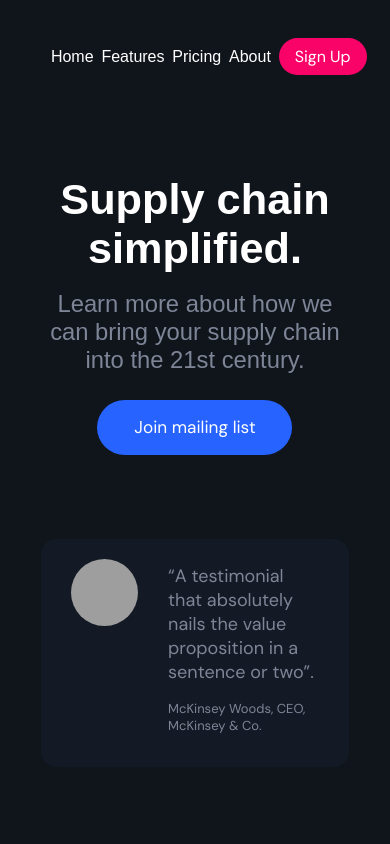
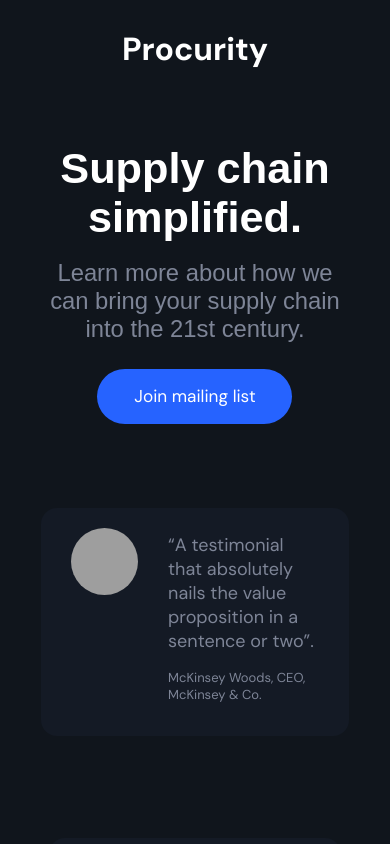
Before and after one commit to rayanwaked/procure-project, a React (Create React App) app: page / in a window 390 px wide. Shown: the top 844 px of the page. Built offline with nearby package versions, Linux system fonts and the light colour scheme; grey boxes are pictures that could not be loaded.

Commit message:
Mobile and desktop landing navigation complete.

```diff
--- a/src/pages/landing/navigation/navigation.css
+++ b/src/pages/landing/navigation/navigation.css
@@ -1,4 +1,26 @@
 .LandingNavigation {
+    display: flex;
+    flex-direction: row;
+    justify-content: space-between;
+}
+
+.LandingNavigationLogos {
+    display: flex;
+    flex-direction: row;
+    justify-content: flex-start;
+}
+
+.LandingNavigationLogo {
+    color: #fff;
+    font-family: 'DM Sans', regular, sans-serif;
+    font-size: 20px;
+    font-weight: bold;
+    margin-top: 48px;
+}
+
+@media (min-width: 850px) {
+
+    .LandingNavigationLinks {
         display: flex;
         flex-direction: row;
         justify-content: flex-end;
@@ -7,6 +29,7 @@
 
     .LandingNavigationLink {
         color: #fff;
+        font-family: 'DM Sans', regular, sans-serif;
         margin-top: 48px;
     }
 
@@ -21,3 +44,29 @@
         font-family: 'DM Sans', regular, sans-serif;
         background-color: #FA0369;
     }
+
+}
+
+@media (max-width: 1000px) {
+
+    .LandingNavigationNoMobile {
+        display: none !important;
+    }
+
+    .LandingNavigationLogos {
+        display: flex;
+        flex-direction: row;
+        justify-content: center;
+        margin: 0 auto;
+    }
+
+    .LandingNavigationLogo {
+        color: #fff;
+        font-family: 'DM Sans', regular, sans-serif;
+        font-size: 32px;
+        font-weight: bold;
+        margin-top: 28px;
+        margin-bottom: -10px;
+    }
+
+}
--- a/src/pages/landing/navigation/navigation.tsx
+++ b/src/pages/landing/navigation/navigation.tsx
@@ -8,11 +8,16 @@ import "./navigation.css";
 export default function LandingNavigation() {
     return (
         <div className="LandingNavigation">
-            <p className="LandingNavigationLink">Home</p>
-            <p className="LandingNavigationLink">Features</p>
-            <p className="LandingNavigationLink">Pricing</p>
-            <p className="LandingNavigationLink">About</p>
-            <p className="LandingNavigationButton">Sign Up</p>
+            <div className="LandingNavigationLogos">
+                <p className="LandingNavigationLogo">Procurity</p>
+            </div>
+            <div className="LandingNavigationLinks LandingNavigationNoMobile">
+                <p className="LandingNavigationLink">Home</p>
+                <p className="LandingNavigationLink">Features</p>
+                <p className="LandingNavigationLink">Pricing</p>
+                <p className="LandingNavigationLink">About</p>
+                <p className="LandingNavigationButton">Sign Up</p>
+            </div>
         </div>
     );
 }
```
Lines whose indentation alone changed are shown as unchanged.
